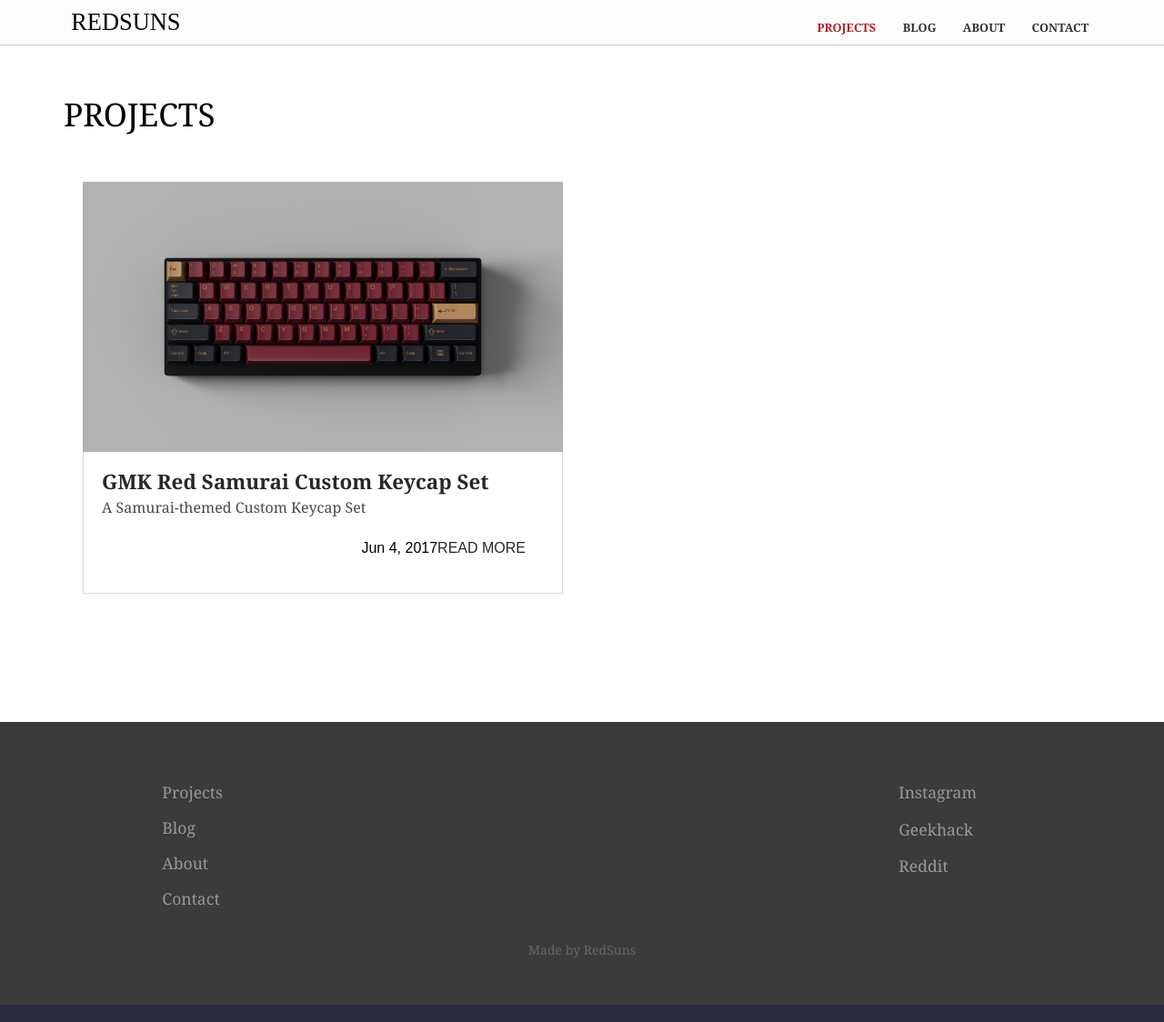
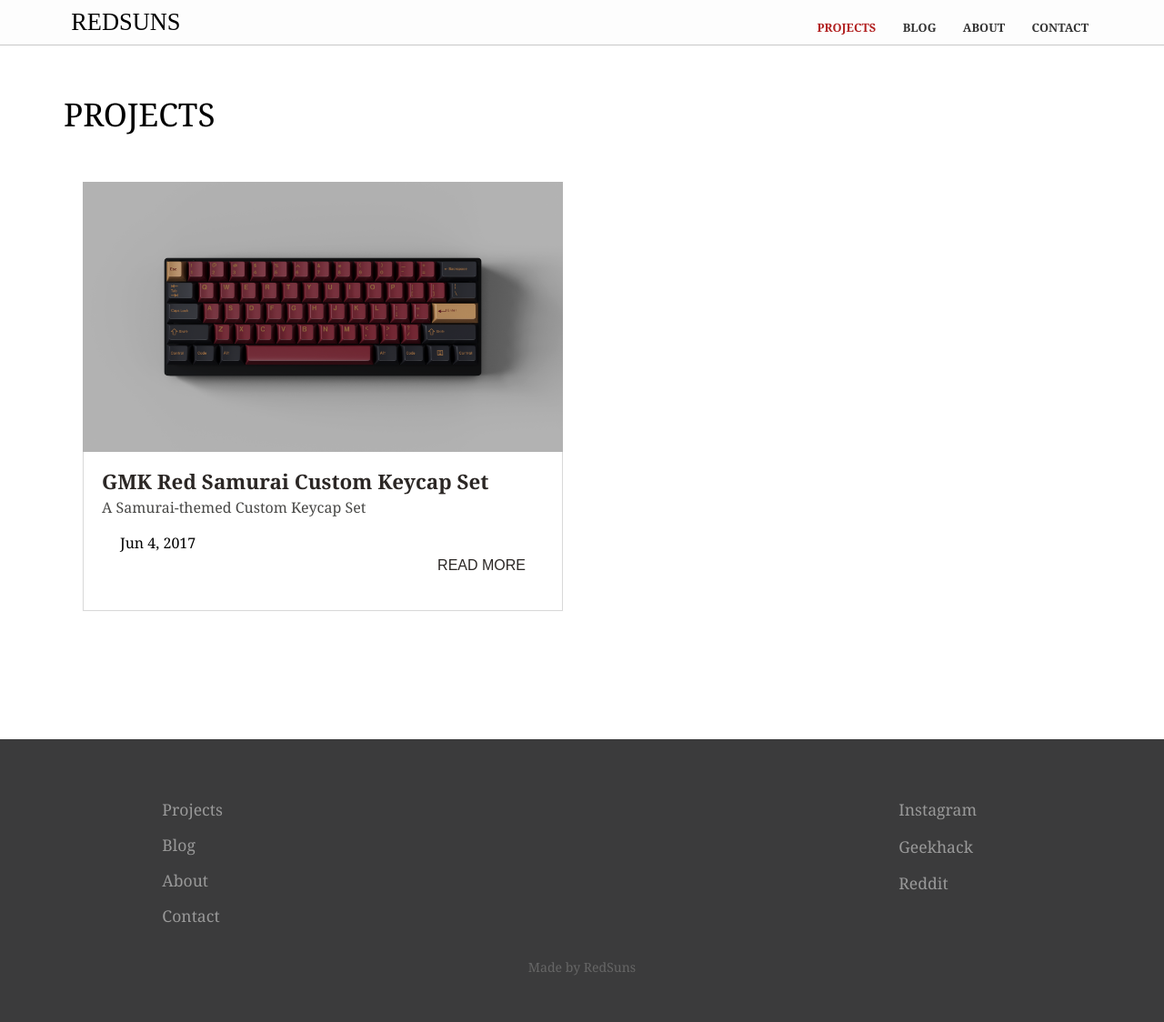
Before and after one commit to RedSunsRMK/redsunsrmk.github.io, a Jekyll site: the page built from projects.html, in a window 1280 px wide and 1124 px high. Shown: the whole window at 91% size. Built offline with Jekyll 4.4.1, drawn with Linux system fonts in a browser that asks for light colours.

Commit message:
Update projects.html

```diff
--- a/projects.html
+++ b/projects.html
@@ -25,7 +25,8 @@ description:
 						</a>
 						<div class="position">{{ project.description }}</div>
 					<div class="detailstwo">
-						<div class="readmore">{{ project.date | date: "%b %-d, %Y"}}<a href="{{ site.baseurl }}{{ project.url }}">READ MORE</a></div>
+						{{ project.date | date: "%b %-d, %Y"}}
+						<div class="readmore"><a href="{{ site.baseurl }}{{ project.url }}">READ MORE</a></div>
 					</div>
 					</div>
 
```
